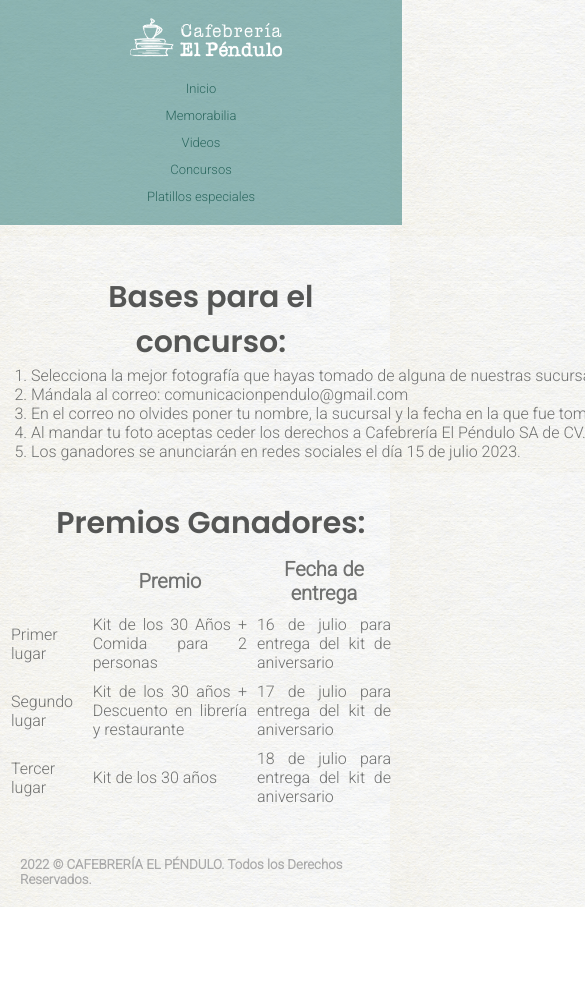
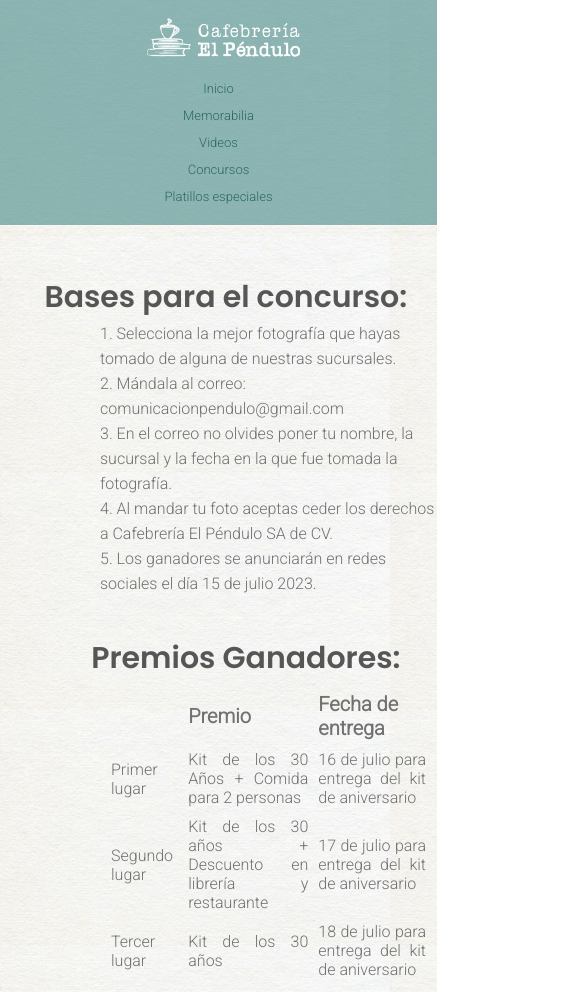
Before and after one commit to BarbTorres/proyecto-30anivBarbaraTorres, a plain HTML site: page pages/concursos.html in a window 390 px wide. Shown: the top 992 px of the page, 585 px wide, since content can reach past the window. Before the commit the page ends 907 px from the top, so only its background shows below. Drawn offline with nearby package versions, Linux system fonts and the light colour scheme.

Commit message:
Hice cambios de animaciones para desafio

```diff
--- a/css/estilos.css
+++ b/css/estilos.css
@@ -88,15 +88,19 @@
 }
 
 .bases, table{
-    margin-left: 150px;
+   text-align:left;
+   width: 100%;
+   padding-left: 65px;
+
 }
 
-.tablaPremios{
+
+
+/*.tablaPremios{
     width:auto;
-    display:flexbox;
     text-align: center;
     justify-content: center;
-}
+}*/
 
 .border{
     /*border: 1px solid black;*/
@@ -143,6 +147,10 @@
     grid-area: menu;
 }
 
+.menu:hover{
+    color:aliceblue;
+}
+
 h1{
     margin-top: 20px;
     margin-bottom: 20px;
@@ -176,8 +184,13 @@
 h6{
     color: #569e94;
     font-weight: bold;
-    font-size: 20px;
+    font-size: 25px;
     font-family: 'Poppins', sans-serif;
+    margin-bottom: 15px;
+}
+
+.animate__animated.animate__slideInDown .animate__flipInX{
+    --animate-duration: 3s;
 }
 
 .platillos{
@@ -447,4 +460,9 @@
         margin: 40px;
         margin-bottom: 1px;
     }
+
+    .bases, .tablaPremios{
+        margin-left: 35px;
+    }
+
 }
--- a/pages/concursos.html
+++ b/pages/concursos.html
@@ -7,6 +7,8 @@
         <link rel="stylesheet" href="../css/estilos.css">
         <title>Concursos</title>
         <link rel="icon" type="image/x-icon" href="../images/favicon30.png">
+        <link rel="stylesheet"
+        href="https://cdnjs.cloudflare.com/ajax/libs/animate.css/4.1.1/animate.min.css"/>
     </head>
     <body class="gridConcursos">
         <header>
@@ -24,18 +26,18 @@
         </header>
         <main>
             <section >
-                <h1 class="historiaSuc">Bases para el concurso:</h1>
+                <h1 class="historiaSuc animate__animated animate__slideInDown">Bases para el concurso:</h1>
                 <ol class="bases">
-                    <li>Selecciona la mejor fotografía que hayas tomado de alguna de nuestras sucursales.</li>
-                    <li>Mándala al correo: comunicacionpendulo@gmail.com</li>
-                    <li>En el correo no olvides poner tu nombre, la sucursal y la fecha en la que fue tomada la fotografía.</li>
-                    <li>Al mandar tu foto aceptas ceder los derechos a Cafebrería El Péndulo SA de CV.</li>
-                    <li>Los ganadores se anunciarán en redes sociales el día 15 de julio 2023.</li>
+                    <p>1. Selecciona la mejor fotografía que hayas tomado de alguna de nuestras sucursales.</p>
+                    <p>2. Mándala al correo: comunicacionpendulo@gmail.com</p>
+                    <p>3. En el correo no olvides poner tu nombre, la sucursal y la fecha en la que fue tomada la fotografía.</p>
+                    <p>4. Al mandar tu foto aceptas ceder los derechos a Cafebrería El Péndulo SA de CV.</p>
+                    <p>5. Los ganadores se anunciarán en redes sociales el día 15 de julio 2023.</p>
 
                 </ol>
             </section>
             <section class="tablaPremios">
-                <h1 class="historiaSuc">Premios Ganadores:</h1>
+                <h1 class="historiaSuc animate__animated animate__flipInX">Premios Ganadores:</h1>
                 <table cellpading="10" cellspacing="10">
                   <thead>
                     <th></th>
```
Also changed, not shown: pages/memorabilia.html (+3 -1 lines), pages/platillosesp.html (+3 -1 lines), pages/videos.html (+3 -1 lines).
